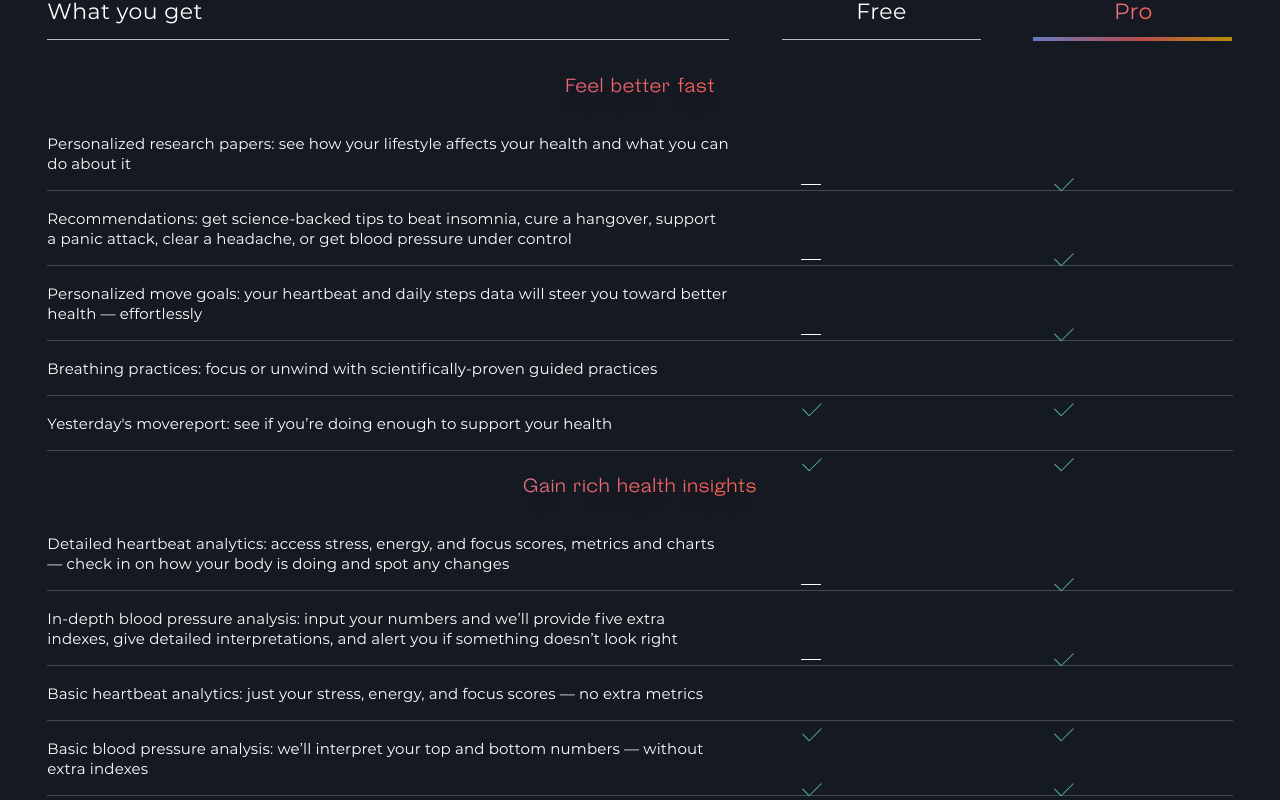
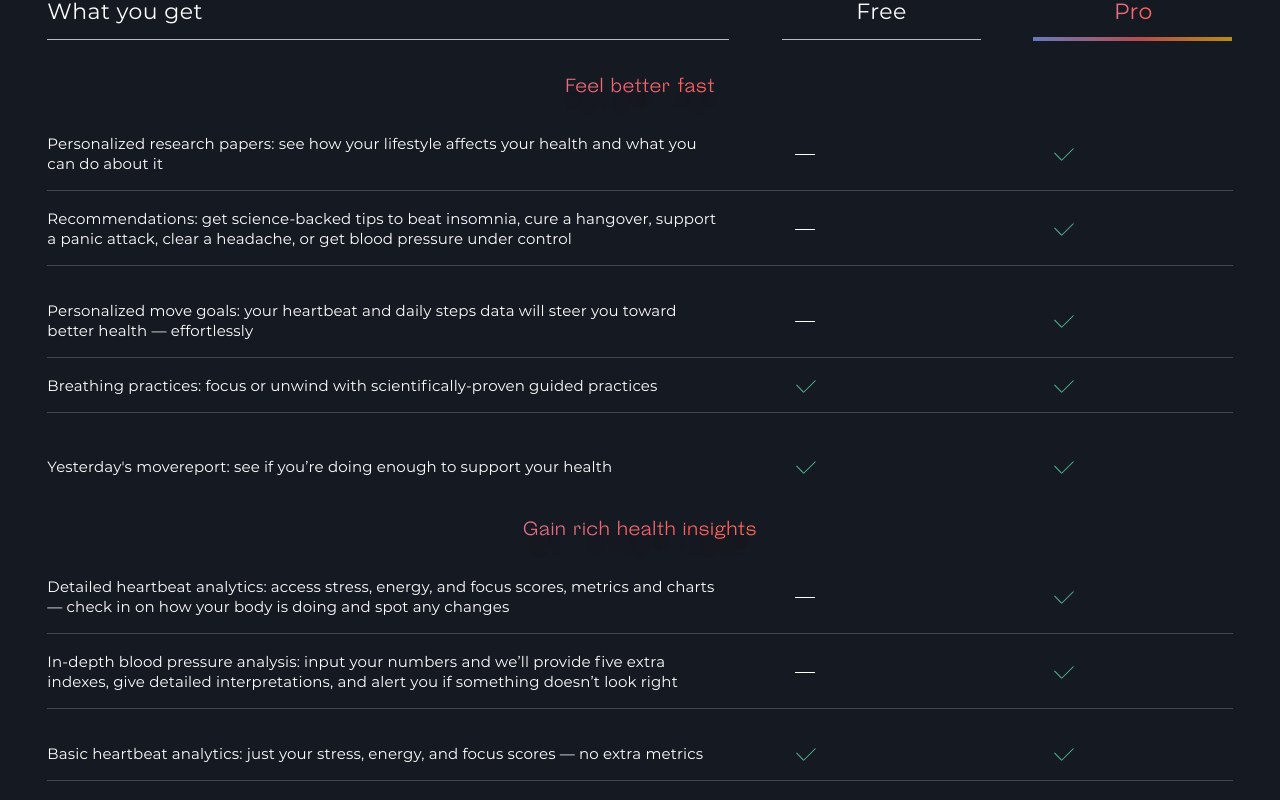
Before and after one commit to kokinz/Welltory, a React (Create React App) app: page / in a window 1280 px wide. Shown: the part 753-1553 px from the top of the page. Built offline with nearby package versions, Linux system fonts and the light colour scheme.

Commit message:
part table

```diff
--- a/src/components/main/main.scss
+++ b/src/components/main/main.scss
@@ -265,10 +265,22 @@
     background-color: #FFFFFF;
     opacity: 0.2;
   }
+
+  &:nth-child(2) {
+    margin-bottom: 17px;
+  }
+
+  &:last-child {
+    margin-top: 26px;
+
+    &::before {
+      background-color: transparent;
+    }
+  }
 }
 
 .table__text {
-  width: 57.5%;
+  width: 56.5%;
 
   font-size: 15px;
   line-height: 20px;
@@ -288,7 +300,9 @@
     width: 20px;
     height: 1px;
     left: 18px;
-    top: 49px;
+    top: 0;
+    bottom: 0;
+    margin: auto;
 
     background: #FFFFFF;
   }
@@ -296,7 +310,7 @@
   &--checked::before {
     width: 10px;
     left: 18px;
-    top: 52px;
+    top: 4px;
 
     background: #52B692;
     transform: rotate(45deg);
@@ -309,7 +323,9 @@
     width: 1px;
     height: 17px;
     left: 32px;
-    top: 41px;
+    top: 0;
+    bottom: 0;
+    margin: auto;
 
     background: #52B692;
     transform: rotate(45deg);
```
